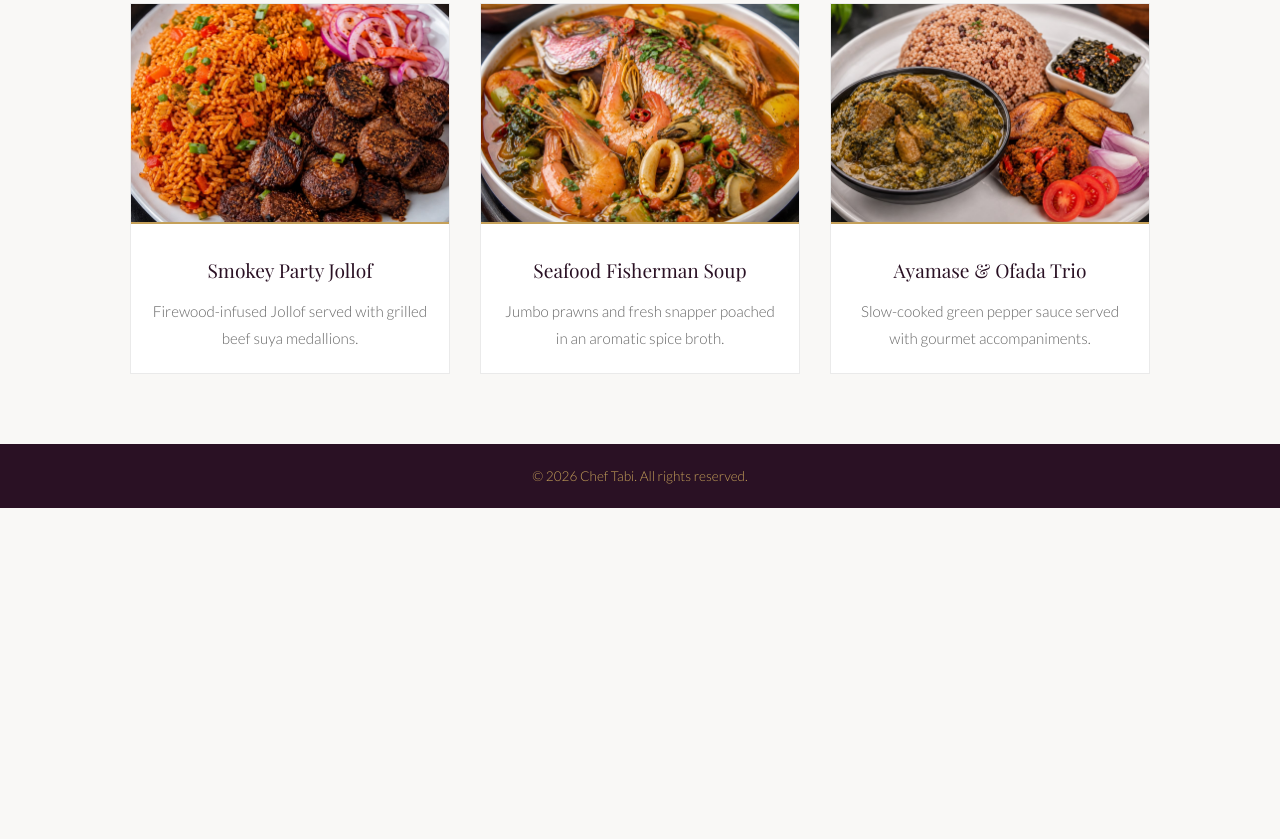
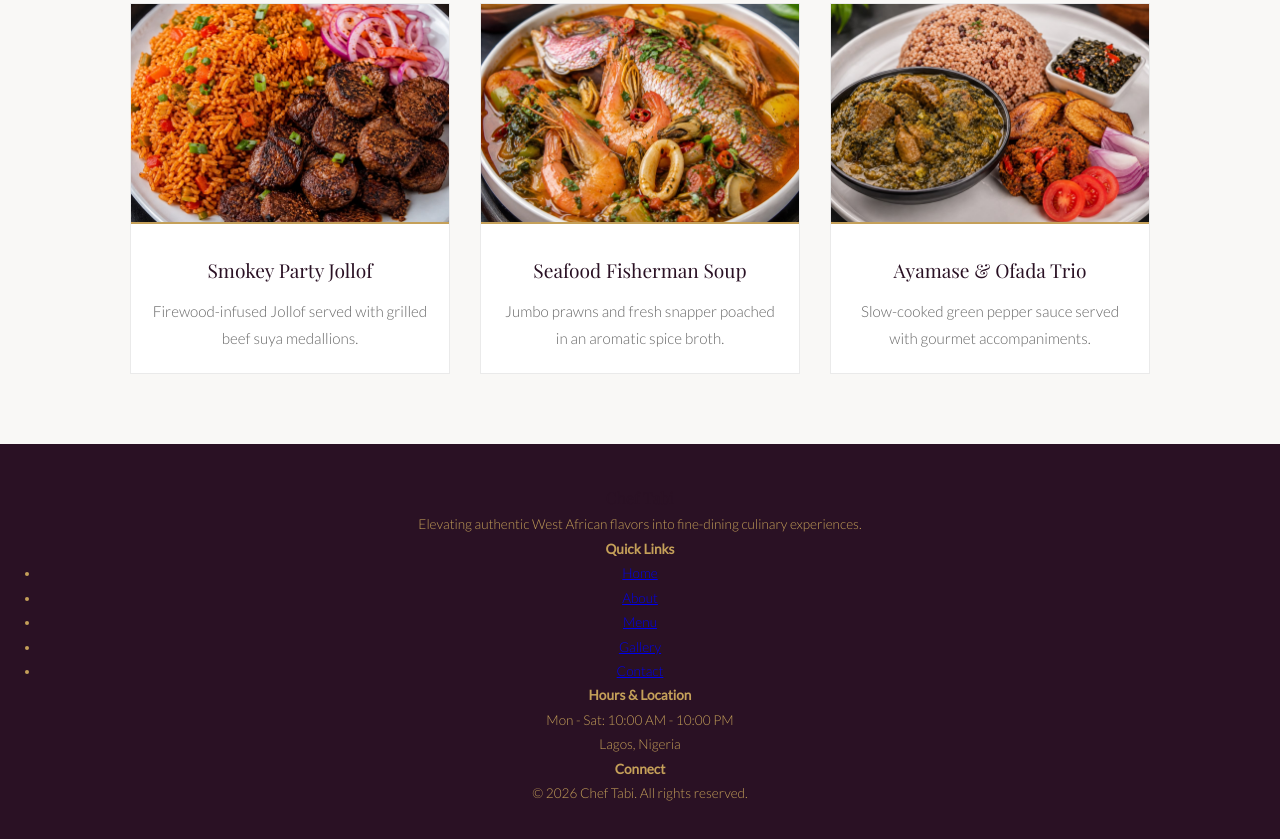
Before and after one commit to Peterchuks-jpg/cheftabi, a plain HTML site: page menu.html in a window 1280 px wide. Shown: the part 363-1202 px from the top of the page. Before the commit the page ends 871 px from the top, so only its background shows below. Drawn offline with nearby package versions, Linux system fonts and the light colour scheme.

Commit message:
Update menu.html

```diff
--- a/menu.html
+++ b/menu.html
@@ -52,7 +52,41 @@
     </main>
 
     <footer>
+<footer>
+    <div class="footer-container">
+        <div class="footer-col">
+            <h3>Chef Tabi</h3>
+            <p>Elevating authentic West African flavors into fine-dining culinary experiences.</p>
+        </div>
+        <div class="footer-col">
+            <h4>Quick Links</h4>
+            <ul>
+                <li><a href="index.html">Home</a></li>
+                <li><a href="about.html">About</a></li>
+                <li><a href="menu.html">Menu</a></li>
+                <li><a href="gallery.html">Gallery</a></li>
+                <li><a href="contact.html">Contact</a></li>
+            </ul>
+        </div>
+        <div class="footer-col">
+            <h4>Hours & Location</h4>
+            <p>Mon - Sat: 10:00 AM - 10:00 PM</p>
+            <p>Lagos, Nigeria</p>
+        </div>
+        <div class="footer-col">
+            <h4>Connect</h4>
+            <div class="footer-socials">
+                <a href="https://instagram.com" target="_blank"><i class="fa-brands fa-instagram"></i></a>
+                <a href="https://facebook.com" target="_blank"><i class="fa-brands fa-facebook-f"></i></a>
+                <a href="https://wa.me/2341234567890" target="_blank"><i class="fa-brands fa-whatsapp"></i></a>
+            </div>
+        </div>
+    </div>
+    <div class="footer-bottom">
         <p>&copy; 2026 Chef Tabi. All rights reserved.</p>
+    </div>
+</footer>
+
     </footer>
 </body>
 </html>
```
